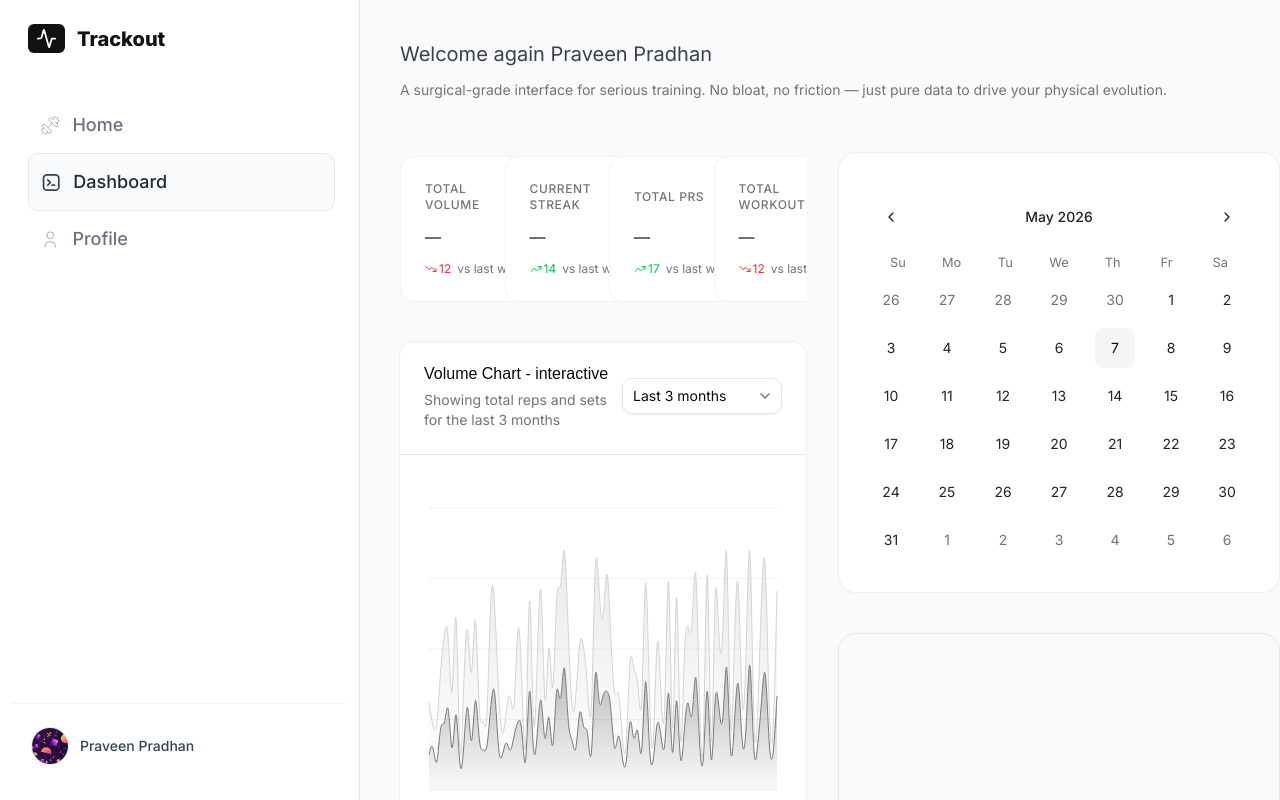
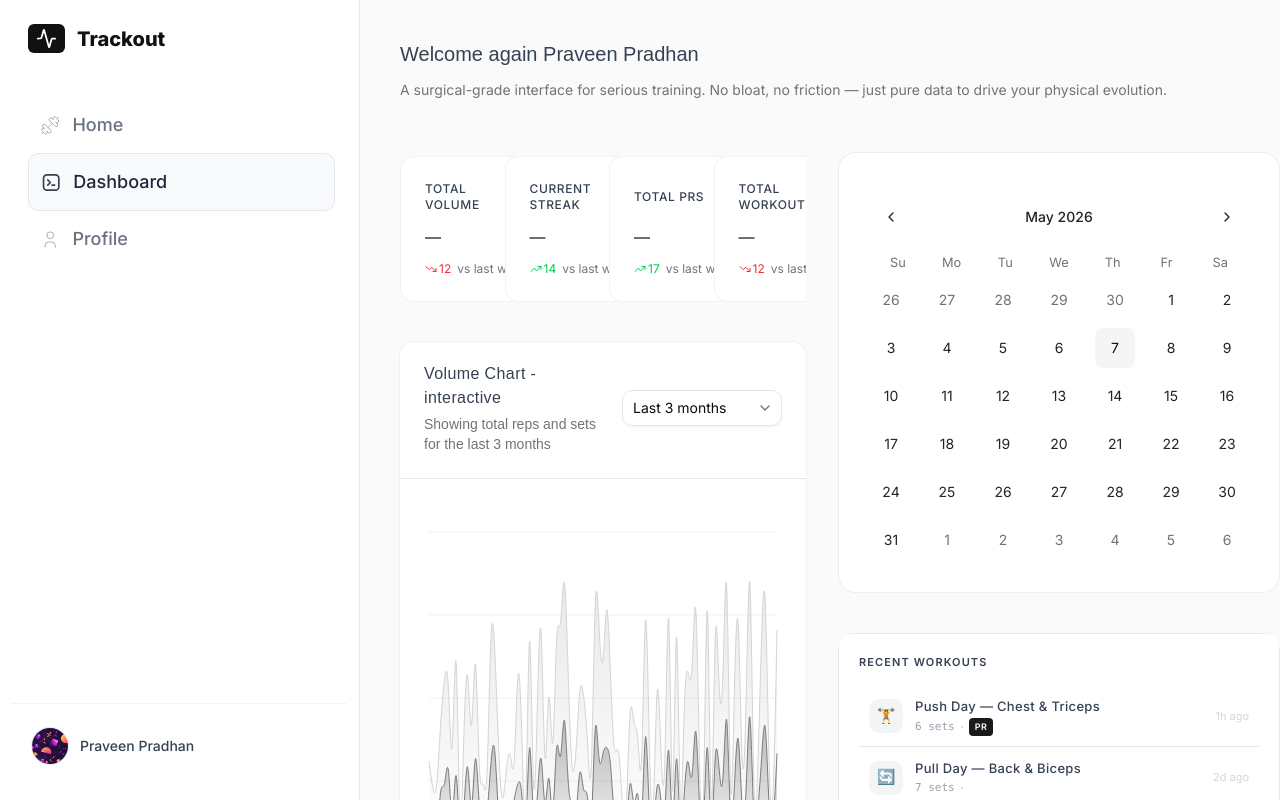
Before and after one commit to prvncodz/trackout, a React (Vite) app in the folder client/: page /dashboard/1 in a window 1280 px wide. Built offline with nearby package versions, Linux system fonts and the light colour scheme; a web font is replaced by a local one.

Commit message:
fixed typogrraphy in dashboard page

```diff
--- a/client/src/components/dashboard/DashBoardChart.jsx
+++ b/client/src/components/dashboard/DashBoardChart.jsx
@@ -121,14 +121,14 @@ const chartData = [
 
 const chartConfig = {
     visitors: {
-        label: "Visitors",
+        label: "Volume",
     },
     desktop: {
-        label: "Desktop",
+        label: "Reps",
         color: "var(--chart-1)",
     },
     mobile: {
-        label: "Mobile",
+        label: "Weight",
         color: "var(--chart-2)",
     },
 }
@@ -154,8 +154,8 @@ export default function ChartAreaInteractive({ className }) {
         <Card className={`pt-0 ${className}`}>
             <CardHeader className="flex items-center gap-2 space-y-0 border-b border-line-color py-5 sm:flex-row">
                 <div className="grid flex-1 gap-1">
-                    <CardTitle>Volume Chart - interactive</CardTitle>
-                    <CardDescription>
+                    <CardTitle className={" font-sans antialiased text-mockup-text tracking-wide"}>Volume Chart - interactive</CardTitle>
+                    <CardDescription className={"font-sans antialiased"}>
                         Showing total reps and sets for the last 3 months
                     </CardDescription>
                 </div>
@@ -182,7 +182,7 @@ export default function ChartAreaInteractive({ className }) {
             <CardContent className="px-2 pt-4 sm:px-6 sm:pt-6">
                 <ChartContainer
                     config={chartConfig}
-                    className="aspect-auto h-87.5 w-full"
+                    className="aspect-auto h-100 w-full"
                 >
                     <AreaChart data={filteredData}>
                         <defs>
--- a/client/src/components/layout/SideBar.jsx
+++ b/client/src/components/layout/SideBar.jsx
@@ -31,7 +31,7 @@ const UserInfo = ({ avatarUrl, fullName }) => (
                     {fullName?.[0]?.toUpperCase() ?? "U"}
                 </div>
             )}
-            <motion.span className="truncate text-sm font-medium text-gray-700"
+            <motion.span className="truncate text-sm font-medium text-gray-700 antialiased"
                 whileHover={{
                     x: 5
                 }}
@@ -97,13 +97,13 @@ const Sidebar = ({ avatarUrl, fullName, className = "" }) => {
                             <Icon
                                 size={23}
                                 strokeWidth={isActive ? 2 : 1}
-                                className={isActive ? "text-gray-700" : "text-gray-400"}
+                                className={isActive ? "text-gray-700 antialiased" : " antialiased text-gray-400"}
                             />
                             <motion.div
                                 whileHover={{
                                     x: 5
                                 }}
-                                className="w-full"
+                                className="w-full subpixel-antialiased"
                             >
                                 {item.label}
                             </motion.div>
--- a/client/src/components/ui/Cncalendar.jsx
+++ b/client/src/components/ui/Cncalendar.jsx
@@ -212,6 +212,7 @@ function CalendarDayButton({ className, day, size, modifiers, locale, ...props }
             className={cn(
                 "group-data-[focused=true]/day:border-ring group-data-[focused=true]/day:ring-ring/50 data-[range-end=true]:bg-primary data-[range-end=true]:text-primary-foreground data-[range-middle=true]:bg-muted data-[range-middle=true]:text-foreground data-[range-start=true]:bg-primary data-[range-start=true]:text-primary-foreground data-[selected-single=true]:bg-primary data-[selected-single=true]:text-primary-foreground dark:hover:text-foreground relative isolate z-10 flex aspect-square size-auto w-full min-w-(--cell-size) flex-col gap-1 border-0 leading-none font-normal group-data-[focused=true]/day:relative group-data-[focused=true]/day:z-10 group-data-[focused=true]/day:ring-[3px] data-[range-end=true]:rounded-(--cell-radius) data-[range-end=true]:rounded-r-(--cell-radius) data-[range-middle=true]:rounded-none data-[range-start=true]:rounded-(--cell-radius) data-[range-start=true]:rounded-l-(--cell-radius) [&>span]:text-xs [&>span]:opacity-100",
                 `disabled:opacity-70 disabled:after:content-['✓'] disabled:after:absolute  ${size === 'lg' ? "disabled:after:bottom-0 lg:disabled:after:bottom-0.5" : size === 'md' ? "disabled:after:text-xs  disabled:after:-bottom-0.5  lg:disabled:after:bottom-px" : " disabled:after:text-2xs  disabled:after:-bottom-0.5  lg:disabled:after:bottom-px"}`,
+                "subpixel-antialiased",
                 defaultClassNames.day,
                 className,
             )}
--- a/client/src/components/ui/Logo.jsx
+++ b/client/src/components/ui/Logo.jsx
@@ -3,11 +3,11 @@ import { Activity } from "lucide-react";
 const Logo = ({ className = "" }) => {
     return (
         <div className="flex items-center justify-center">
-            <div className="bg-near-black flex items-center justify-center rounded-sm p-1 px-2 text-white">
+            <div className="bg-near-black flex items-center justify-center rounded-sm p-1 px-2 text-white antialiased">
                 <Activity size={21} />
             </div>
             <h3
-                className={`text-near-black ml-2 text-center text-xl font-black md:ml-3 cursor-default ${className}`}
+                className={`text-near-black ml-2 text-center text-xl font-black md:ml-3 cursor-default subpixel-antialiased ${className}`}
             >
                 Trackout
             </h3>
--- a/client/src/components/ui/chart.jsx
+++ b/client/src/components/ui/chart.jsx
@@ -38,7 +38,7 @@ function ChartContainer({
                 data-slot="chart"
                 data-chart={chartId}
                 className={cn(
-                    "flex aspect-video justify-center text-xs [&_.recharts-cartesian-axis-tick_text]:fill-muted-foreground [&_.recharts-cartesian-grid_line[stroke='#ccc']]:stroke-border/50 [&_.recharts-curve.recharts-tooltip-cursor]:stroke-border [&_.recharts-dot[stroke='#fff']]:stroke-transparent [&_.recharts-layer]:outline-hidden [&_.recharts-polar-grid_[stroke='#ccc']]:stroke-border [&_.recharts-radial-bar-background-sector]:fill-muted [&_.recharts-rectangle.recharts-tooltip-cursor]:fill-muted [&_.recharts-reference-line_[stroke='#ccc']]:stroke-border [&_.recharts-sector]:outline-hidden [&_.recharts-sector[stroke='#fff']]:stroke-transparent [&_.recharts-surface]:outline-hidden",
+                    "flex aspect-auto justify-center text-xs [&_.recharts-cartesian-axis-tick_text]:fill-muted-foreground [&_.recharts-cartesian-grid_line[stroke='#ccc']]:stroke-border/50 [&_.recharts-curve.recharts-tooltip-cursor]:stroke-border [&_.recharts-dot[stroke='#fff']]:stroke-transparent [&_.recharts-layer]:outline-hidden [&_.recharts-polar-grid_[stroke='#ccc']]:stroke-border [&_.recharts-radial-bar-background-sector]:fill-muted [&_.recharts-rectangle.recharts-tooltip-cursor]:fill-muted [&_.recharts-reference-line_[stroke='#ccc']]:stroke-border [&_.recharts-sector]:outline-hidden [&_.recharts-sector[stroke='#fff']]:stroke-transparent [&_.recharts-surface]:outline-hidden",
                     className
                 )}
                 {...props}
--- a/client/src/pages/DashboardPage.jsx
+++ b/client/src/pages/DashboardPage.jsx
@@ -10,8 +10,8 @@ const Greetings = () => {
     return (
         <div className="flex flex-col justify-center items-start gap-3 p-10 cursor-default lg:p-0 lg:my-10 lg:justify-start lg:items-start lg:pl-10">
 
-            <h1 className="text-xl text-gray-700 text-left ">Welcome again {fullname}</h1>
-            <p className="text-neutral-500 text-sm text-left ">A surgical-grade interface for serious training. No bloat, no friction — just pure data to drive your physical evolution.</p>
+            <h1 className="text-xl text-gray-700 text-left font-heading antialiased">Welcome again {fullname}</h1>
+            <p className="text-neutral-500 text-sm text-left subpixel-antialiased ">A surgical-grade interface for serious training. No bloat, no friction — just pure data to drive your physical evolution.</p>
         </div>
     );
 }
@@ -30,7 +30,7 @@ const Cards = () => {
                 let Icon = stat.icon;
                 return <div key={index} className="bg-card border border-line-color/50 rounded-xl p-6 flex flex-col gap-3 w-fit min-w-48 ">
                     <div className="flex items-center justify-between gap-4">
-                        <p className="text-xs font-medium uppercase tracking-wider text-muted-foreground">
+                        <p className="text-xs font-medium uppercase tracking-wider text-mockup-text antialiased">
                             {stat.label}
                         </p>
                         <div className="w-8 h-8 rounded-lg bg-muted flex items-center justify-center">
@@ -38,23 +38,23 @@ const Cards = () => {
                         </div>
                     </div>
 
-                    <div className="flex items-baseline gap-1">
+                    <div className="flex items-baseline gap-1 antialiased">
                         {stat.value}
                     </div>
 
                     <div className="flex items-center gap-1.5">
                         {stat.trending ?
-                            <span className="text-xs text-green-500 flex items-center gap-0.5">
+                            <span className="text-xs text-green-500 flex items-center gap-0.5 antialiased">
                                 <TrendingUp className="w-3 h-3" />
                                 {stat.trendingValue}
                             </span>
                             :
-                            <span className="text-xs text-red-500 flex items-center gap-0.5">
+                            <span className="text-xs text-red-500 flex items-center gap-0.5 antialiased">
                                 <TrendingDown className="w-3 h-3" />
                                 {stat.trendingValue}
                             </span>
                         }
-                        <span className="text-xs text-muted-foreground">vs last week</span>
+                        <span className="text-xs text-muted-foreground antialiased">vs last week</span>
                     </div>
                 </div>
             })}
@@ -62,11 +62,114 @@ const Cards = () => {
 
     )
 }
+const PreviousWorkout = () => {
+    const workouts = [
+        {
+            id: 1,
+            name: "Push Day — Chest & Triceps",
+            icon: "🏋️",
+            iconBg: "bg-gray-100",
+            sets: "6 sets",
+            duration: "42 min",
+            timeAgo: "1h ago",
+            pr: true,
+        },
+        {
+            id: 2,
+            name: "Pull Day — Back & Biceps",
+            icon: "🔄",
+            iconBg: "bg-gray-100",
+            sets: "7 sets",
+            duration: "55 min",
+            timeAgo: "2d ago",
+            pr: false,
+        },
+        {
+            id: 3,
+            name: "Leg Day — Squat Focus",
+            icon: "🦵",
+            iconBg: "bg-gray-100",
+            sets: "8 sets",
+            duration: "1h 10m",
+            timeAgo: "4d ago",
+            pr: true,
+        },
+        {
+            id: 4,
+            name: "Cardio — Zone 2 Run",
+            icon: "🏃",
+            iconBg: "bg-gray-100",
+            sets: "5.4 km",
+            duration: "30 min",
+            timeAgo: "1w ago",
+            pr: false,
+        },
+        {
+            id: 5,
+            name: "Core & Mobility",
+            icon: "⚡",
+            iconBg: "bg-gray-100",
+            sets: "4 sets",
+            duration: "25 min",
+            timeAgo: "2w ago",
+            pr: false,
+        },
+    ];
 
+    return (
+        <div className="bg-white rounded-xl p-5 w-full">
+            {/* Header */}
+            <div className="flex items-center justify-between mb-4">
+                <span className="text-[11px] font-semibold tracking-widest uppercase text-mockup-text">
+                    Recent Workouts
+                </span>
+            </div>
+
+            {/* List */}
+            <div className="flex flex-col gap-0.5 divide-y divide-line-color">
+                {workouts.map((w, i) => (
+                    <div key={w.id}>
+                        <div className="flex items-center gap-3 px-2.5 py-2.5 rounded-lg hover:bg-[#f7f7f6] cursor-pointer transition-colors group">
+                            {/* Icon */}
+                            <div
+                                className={`size-8.5 rounded-lg flex items-center justify-center flex-shrink-0 text-[15px] ${w.iconBg}`}
+                            >
+                                {w.icon}
+                            </div>
+
+                            {/* Info */}
+                            <div className="flex-1 min-w-0">
+                                <p className="text-[13px] font-medium text-mockup-text tracking-wide truncate">
+                                    {w.name}
+                                </p>
+                                <div className="flex items-center gap-1.5 mt-0.5">
+                                    <span className="text-[11px] text-gray-400 font-mono">{w.sets}</span>
+                                    <span className="w-0.5 h-0.5 rounded-full bg-gray-300 shrink-0" />
+                                    {w.pr && (
+                                        <span className="text-[9px] font-semibold tracking-wider text-white bg-[#1a1a1a] px-1.5 py-0.5 rounded uppercase">
+                                            PR
+                                        </span>
+                                    )}
+                                </div>
+                            </div>
+
+                            {/* Time */}
+                            <span className="text-[11px] text-gray-300 shrink-0 whitespace-nowrap">
+                                {w.timeAgo}
+                            </span>
+                        </div>
+
+
+                    </div>
+                ))}
+            </div>
+        </div>
+    );
+}
 const DashboardPage = () => {
     return (
         <SideBarLayout>
-            <div className="flex flex-col overflow-auto no-scrollbar h-screen pb-25">
+            <div className="flex flex-col overflow-auto no-scrollbar h-screen scroll-smooth transition-scroll duration-300 ease-in-out">
                 <Greetings />
                 <div className="flex gap-3  flex-col lg:flex-row">
                     <div className="flex flex-col h-screen overflow-hidden no-scrollbar px-5 gap-6 lg:pl-10 ">
@@ -77,7 +180,9 @@ const DashboardPage = () => {
                     </div>
                     <div className="flex flex-col gap-10 px-5 h-screen lg:px-0">
                         <Calendar size={"md"} className="bg-white mt-3" />
-                        <div className="bg-neutral-50 border border-line-color h-120 w-full rounded-2xl  "></div>
+                        <div className="bg-neutral-50 border border-line-color h-auto w-full rounded-2xl  ">
+                            <PreviousWorkout />
+                        </div>
                     </div>
                 </div>
             </div>
```
